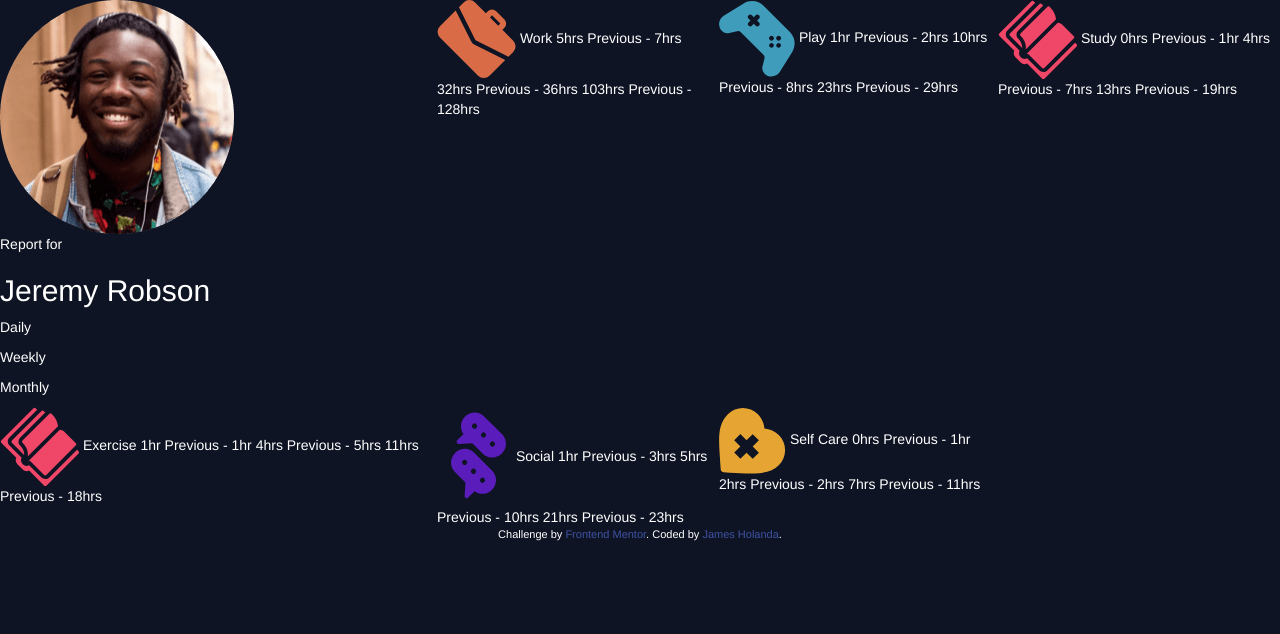
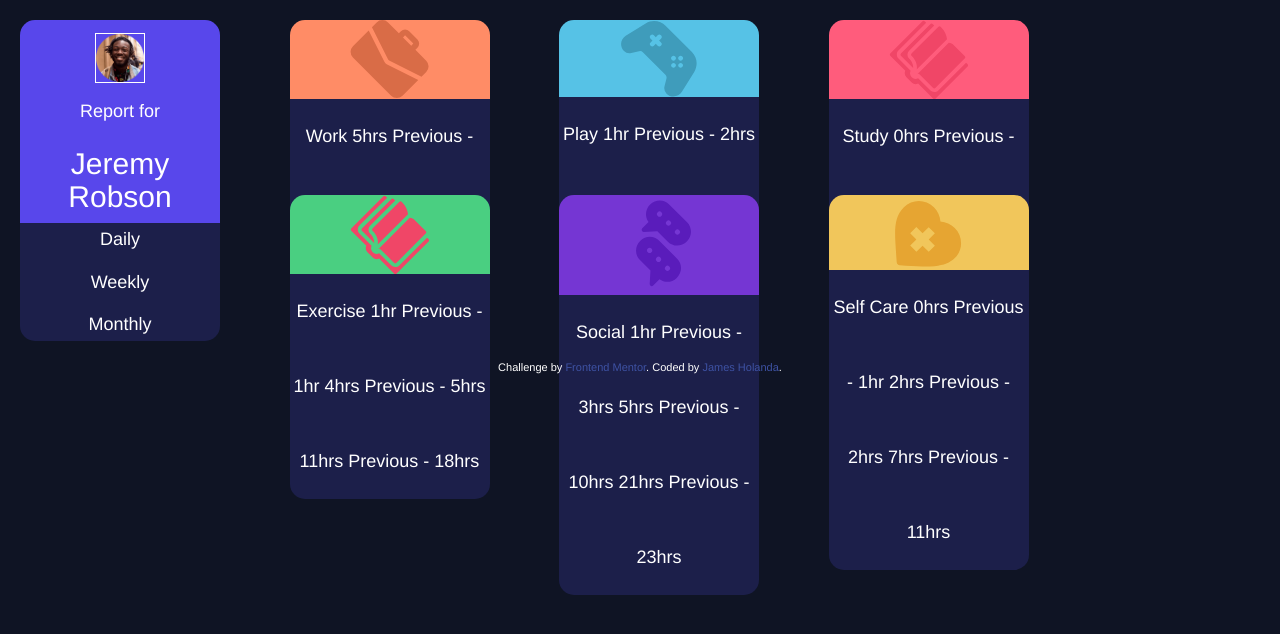
Before and after one commit to jameshsousa/Time-tracking-dashboard, a plain HTML site: page src/index.html in a window 1280 px wide. Drawn offline with nearby package versions, Linux system fonts and the light colour scheme.

Commit message:
Use grid of CSS

```diff
--- a/src/index.html
+++ b/src/index.html
@@ -22,20 +22,22 @@
 
     <div class="grid-container">
 
-      <div class="text">
+      <div class="person">
           <img src="images/image-jeremy.png">
           <p>Report for</p>
           <h2>Jeremy Robson</h2>
-
+          <div class="text">
           <p>Daily</p>
           <p>Weekly</p>
           <p>Monthly</p>
+          </div>
 
       </div>
 
 
-      <div class="person">
+      <div class="work">
         <img src="images/icon-work.svg">
+          <div class="text">
             Work
             5hrs <!-- daily -->
             Previous - 7hrs <!-- daily -->
@@ -44,9 +46,11 @@
             103hrs <!-- monthly -->
             Previous - 128hrs <!-- monthly -->
           </div>
+        </div>
 
         <div class="play">
             <img src="images/icon-play.svg">
+            <div class="text">
               Play
               1hr <!-- daily -->
               Previous - 2hrs <!-- daily -->
@@ -55,11 +59,13 @@
               23hrs <!-- monthly -->
               Previous - 29hrs <!-- monthly -->
             </div>
+        </div>
 
 
 
         <div class="study">
             <img src="images/icon-study.svg">
+            <div class="text">
               Study
               0hrs <!-- daily -->
               Previous - 1hr <!-- daily -->
@@ -68,11 +74,13 @@
               13hrs <!-- monthly -->
               Previous - 19hrs <!-- monthly -->
             </div>
+        </div>
 
 
 
         <div class="exercise">
             <img src="images/icon-study.svg">
+            <div class="text">
               Exercise
               1hr <!-- daily -->
               Previous - 1hr <!-- daily -->
@@ -81,10 +89,12 @@
               11hrs <!-- monthly -->
               Previous - 18hrs <!-- monthly -->
             </div>
+        </div>
 
 
         <div class="social">
             <img src="images/icon-social.svg">
+            <div class="text">
               Social
               1hr <!-- daily -->
               Previous - 3hrs <!-- daily -->
@@ -93,9 +103,11 @@
               21hrs <!-- monthly -->
               Previous - 23hrs <!-- monthly -->
             </div>
+        </div>
 
         <div class="self-care">
             <img src="images/icon-self-care.svg">
+            <div class="text">
               Self Care
               0hrs <!-- daily -->
               Previous - 1hr <!-- daily -->
@@ -103,6 +115,7 @@
               Previous - 2hrs <!-- weekly -->
               7hrs <!-- monthly -->
               Previous - 11hrs <!-- monthly -->
+            </div>
         </div>
   </div>
 
--- a/src/style.css
+++ b/src/style.css
@@ -3,7 +3,84 @@ body {
     color: white;
 }
 
+p {
+    line-height: 180%;
+}
+
 .grid-container {
+    width: 85%;
+    height: 75%;
     display: grid;
     grid-template-columns: auto auto auto auto;
+    gap: 10px;
+    padding: 10px;
+    align-content: center;
 }
+
+.grid-container > div {
+    width: 200px;
+    margin: 10px;
+    text-align: center;
+    line-height: 75px;
+    font-size: 18px
+}
+
+.person {
+    grid-row: 1 / 3;
+    background-color: hsl(246, 80%, 60%);
+    height: 290px;
+    border-radius: 15px;
+
+}
+.person img {
+    width: 50px;
+    border: 1px solid white;
+}
+
+.text {
+    background-color: hsl(235, 46%, 20%);
+    border-bottom-right-radius: 15px;
+    border-bottom-left-radius: 15px;
+
+}
+
+.work .play .stydy .exercise .social .self-care {
+    border-radius: 15px;
+}
+
+.work {
+    background-color: hsl(15, 100%, 70%);
+    border-radius: 15px;
+    height: 145px;
+
+}
+
+.play {
+    background-color: hsl(195, 74%, 62%);
+    border-radius: 15px;
+    height: 145px;
+}
+
+.study {
+    background-color: hsl(348, 100%, 68%);
+    border-radius: 15px;
+    height: 145px;
+}
+
+.exercise {
+    background-color: hsl(145, 58%, 55%);
+    border-radius: 15px;
+    height: 145px;
+}
+
+.social {
+    background-color: hsl(264, 64%, 52%);
+    border-radius: 15px;
+    height: 145px;
+}
+
+.self-care {
+    background-color: hsl(43, 84%, 65%);
+    border-radius: 15px;
+    height: 145px;
+}
```
Lines whose indentation alone changed are shown as unchanged.
